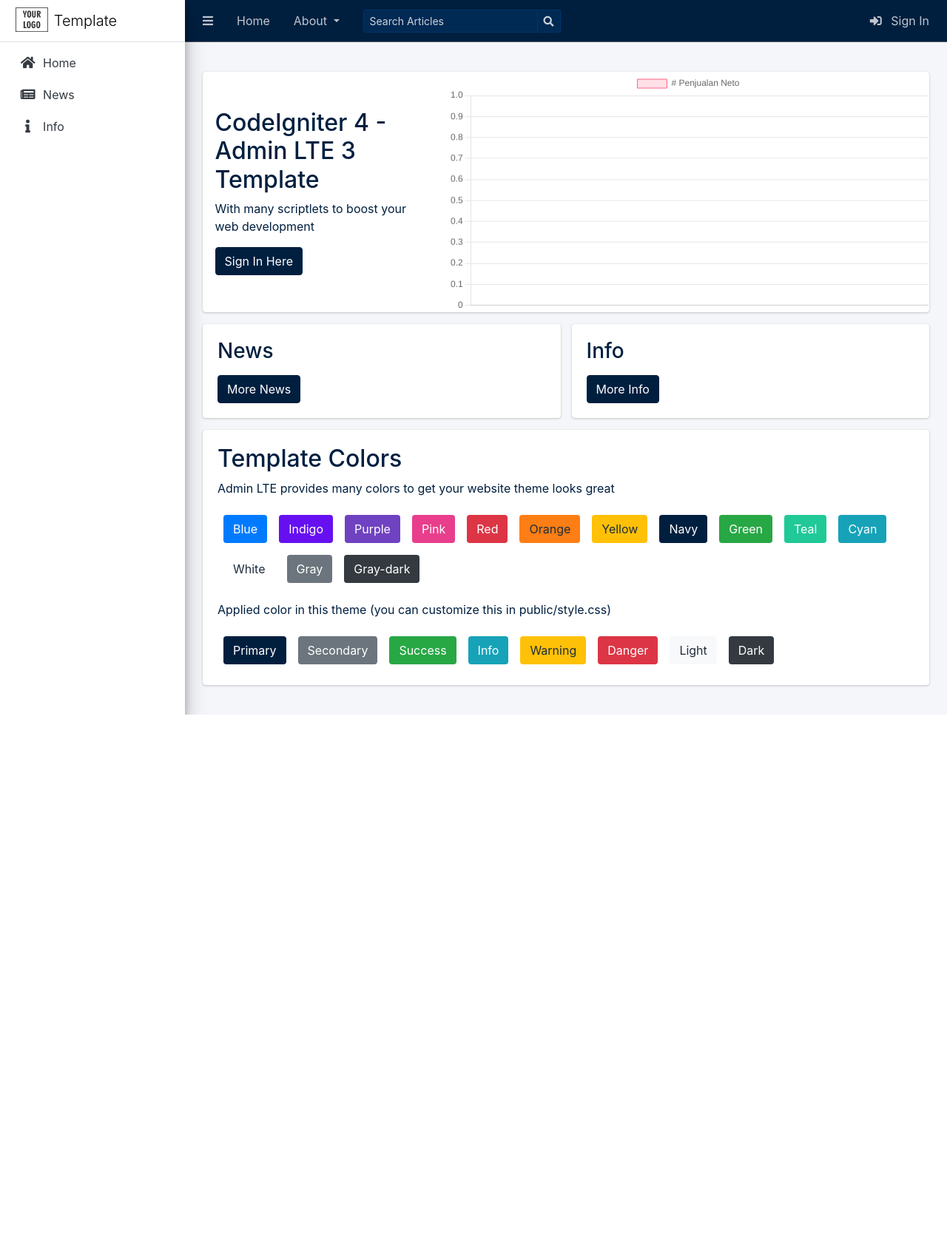
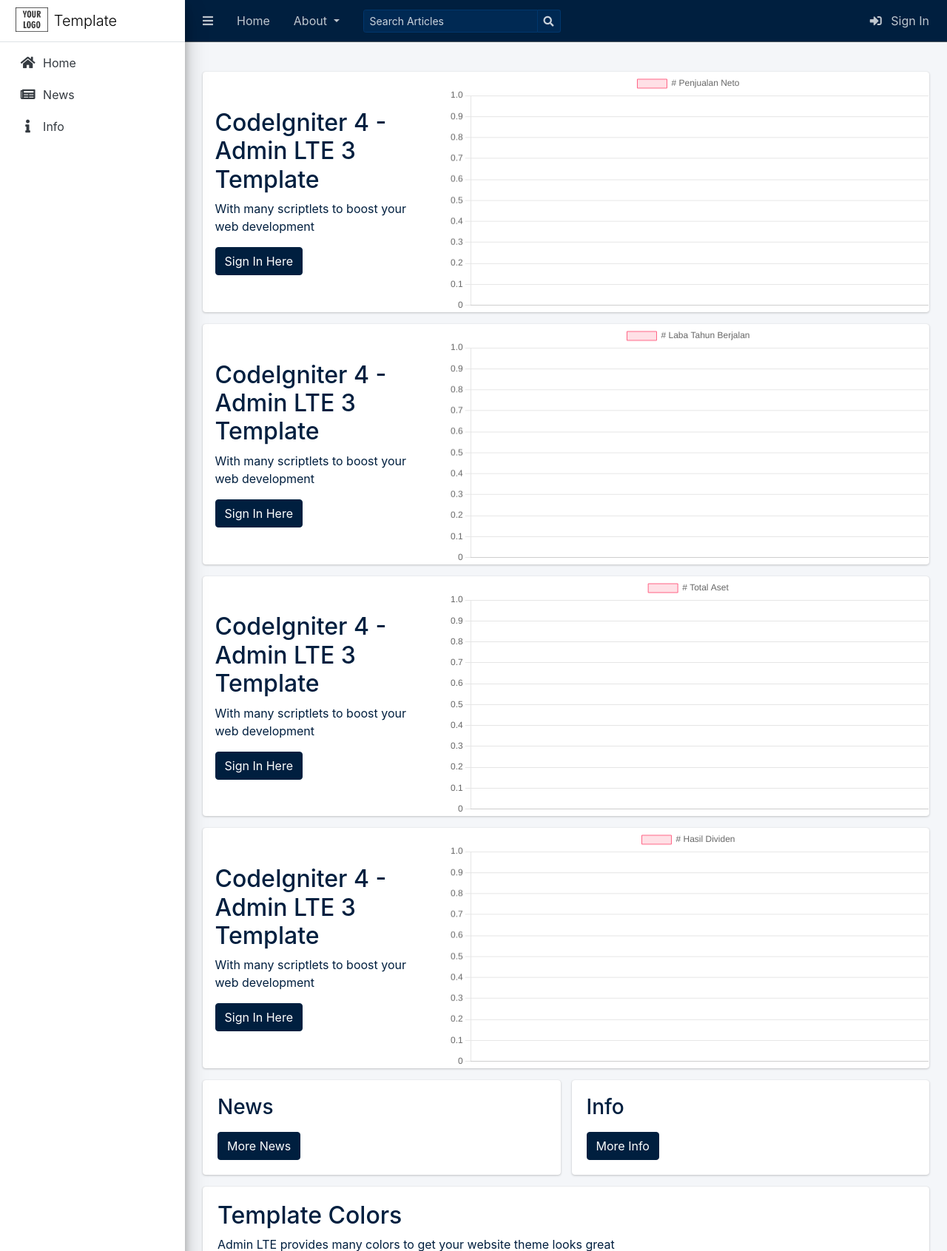
Before and after one commit to n0tx/ci4-admin-lte, a CodeIgniter 4 app: template app/Views/home/index.php in a window 1280 px wide. Shown: the top 1691 px of the page at 74% size. Before the commit the page ends 966 px from the top, so only its background shows below. Run offline with PHP 8.4 and a stand-in for CodeIgniter, Linux system fonts and the light colour scheme; the template is opened without the code that fills it, so the values that code supplies are empty; some libraries are stand-ins or nearby versions.

Commit message:
- set chartjs from financial_performance table

```diff
--- a/app/Views/home/index.php
+++ b/app/Views/home/index.php
@@ -18,24 +18,49 @@
           </div>
         </div>
       </div>
-
-      <!-- <div class="card my-3">
+      <div class="card my-3">
         <div class="row gutter-0">
-        <div class="col-lg-8 d-none d-lg-block">
-            <canvas id="myChart"></canvas>
+          <div class="col-lg-4 p-4 d-flex flex-column justify-content-center">
+            <h2>CodeIgniter 4 - Admin LTE 3 Template</h2>
+            <p>With many scriptlets to boost your web development</p>
+            <div><a href="/login/" class="btn btn-primary">Sign In Here</a></div>
+          </div>
+          <div class="col-lg-8 d-none d-lg-block">
+            <canvas id="labaTahunBerjalan"></canvas>
           </div>
         </div>
-      </div> -->
-
-     <!--  <div class="row">
-         <div class="col-md-6">
-           <div class="card">
-             <div class="card-body">
-               <canvas id="myChartDynamicJs"></canvas>
-             </div>
-           </div>
-         </div>
-     </div> -->
+      </div>
+      <div class="card my-3">
+        <div class="row gutter-0">
+          <div class="col-lg-4 p-4 d-flex flex-column justify-content-center">
+            <h2>CodeIgniter 4 - Admin LTE 3 Template</h2>
+            <p>With many scriptlets to boost your web development</p>
+            <div><a href="/login/" class="btn btn-primary">Sign In Here</a></div>
+          </div>
+          <div class="col-lg-8 d-none d-lg-block">
+            <canvas id="totalAset"></canvas>
+          </div>
+        </div>
+      </div>
+      <div class="card my-3">
+        <div class="row gutter-0">
+          <div class="col-lg-4 p-4 d-flex flex-column justify-content-center">
+            <h2>CodeIgniter 4 - Admin LTE 3 Template</h2>
+            <p>With many scriptlets to boost your web development</p>
+            <div><a href="/login/" class="btn btn-primary">Sign In Here</a></div>
+          </div>
+          <div class="col-lg-8 d-none d-lg-block">
+            <canvas id="hasilDividen"></canvas>
+          </div>
+        </div>
+      </div>
+       <!-- <div class="card my-3">
+        <div class="row gutter-0">
+          <div class="col-lg-12 p-4 d-flex flex-column justify-content-center">
+            <canvas id="totalAset"></canvas>
+          </div>
+        </div>
+             </div> -->
       <div class="row">
         <?php foreach (['news', 'info'] as $cat) : ?>
           <div class="col-md-6">
--- a/app/Views/shared/chartjs.php
+++ b/app/Views/shared/chartjs.php
@@ -45,4 +45,131 @@
             }
         }
     });
+    let laba_tahun_berjalan = collect(kinerja_keuangan).map(function(item) {
+        return item.laba_tahun_berjalan
+    }).all()
+    const labaTahunBerjalan = document.getElementById('labaTahunBerjalan');
+    new Chart(labaTahunBerjalan, {
+        type: 'bar',
+        data: {
+            labels: tahun,
+            datasets: [{
+                label: '# Laba Tahun Berjalan',
+                data: laba_tahun_berjalan,
+                backgroundColor: [
+                  'rgba(255, 99, 132, 0.2)',
+        					'rgba(54, 162, 235, 0.2)',
+        					'rgba(255, 206, 86, 0.2)',
+        					'rgba(75, 192, 192, 0.2)',
+        					'rgba(153, 102, 255, 0.2)'
+                ],
+                borderColor: [
+					        'rgba(255,99,132,1)',
+        					'rgba(54, 162, 235, 1)',
+        					'rgba(255, 206, 86, 1)',
+        					'rgba(75, 192, 192, 1)',
+        					'rgba(153, 102, 255, 1)'
+                ],
+                borderWidth: 1
+            }]
+        },
+        options: {
+            scales: {
+                y: {
+                    beginAtZero: true
+                }
+            }
+        }
+    });
+    let total_aset = collect(kinerja_keuangan).map(function(item) {
+        return item.total_aset
+    }).all()
+    const totalAset = document.getElementById('totalAset');
+    new Chart(totalAset, {
+        type: 'bar',
+        data: {
+            labels: tahun,
+            datasets: [{
+                label: '# Total Aset',
+                data: total_aset,
+                backgroundColor: [
+                  'rgba(255, 99, 132, 0.2)',
+        					'rgba(54, 162, 235, 0.2)',
+        					'rgba(255, 206, 86, 0.2)',
+        					'rgba(75, 192, 192, 0.2)',
+        					'rgba(153, 102, 255, 0.2)'
+                ],
+                borderColor: [
+					        'rgba(255,99,132,1)',
+        					'rgba(54, 162, 235, 1)',
+        					'rgba(255, 206, 86, 1)',
+        					'rgba(75, 192, 192, 1)',
+        					'rgba(153, 102, 255, 1)'
+                ],
+                borderWidth: 1
+            }]
+        },
+        options: {
+            scales: {
+                y: {
+                    beginAtZero: true
+                }
+            }
+        }
+    });
+    let hasil_dividen = collect(kinerja_keuangan).map(function(item) {
+        return item.hasil_dividen
+    }).all()
+    const hasilDividen = document.getElementById('hasilDividen');
+    new Chart(hasilDividen, {
+        type: 'bar',
+        data: {
+            labels: tahun,
+            datasets: [{
+                label: '# Hasil Dividen',
+                data: hasil_dividen,
+                backgroundColor: [
+                  'rgba(255, 99, 132, 0.2)',
+        					'rgba(54, 162, 235, 0.2)',
+        					'rgba(255, 206, 86, 0.2)',
+        					'rgba(75, 192, 192, 0.2)',
+        					'rgba(153, 102, 255, 0.2)'
+                ],
+                borderColor: [
+					        'rgba(255,99,132,1)',
+        					'rgba(54, 162, 235, 1)',
+        					'rgba(255, 206, 86, 1)',
+        					'rgba(75, 192, 192, 1)',
+        					'rgba(153, 102, 255, 1)'
+                ],
+                borderWidth: 1
+            }]
+        },
+        options: {
+            scales: {
+                y: {
+                    beginAtZero: true
+                }
+            }
+        }
+    });
+    const ctx = document.getElementById('myChart');
+    new Chart(ctx, {
+        type: 'bar',
+        data: {
+            labels: ['Red', 'Blue', 'Yellow', 'Green', 'Purple', 'Orange'],
+            datasets: [{
+                label: '# of Votes',
+                data: [12, 19, 3, 5, 2, 3],
+                borderWidth: 1
+            }]
+        },
+        options: {
+            scales: {
+                y: {
+                    beginAtZero: true
+                }
+            }
+        }
+    });
 </script>
```
Also changed, not shown: app/Common.php (+9 -2 lines), 1 other file.
